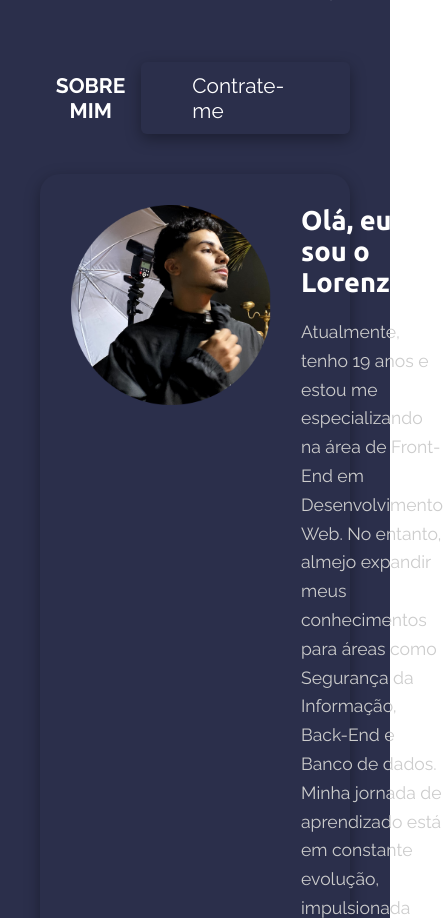
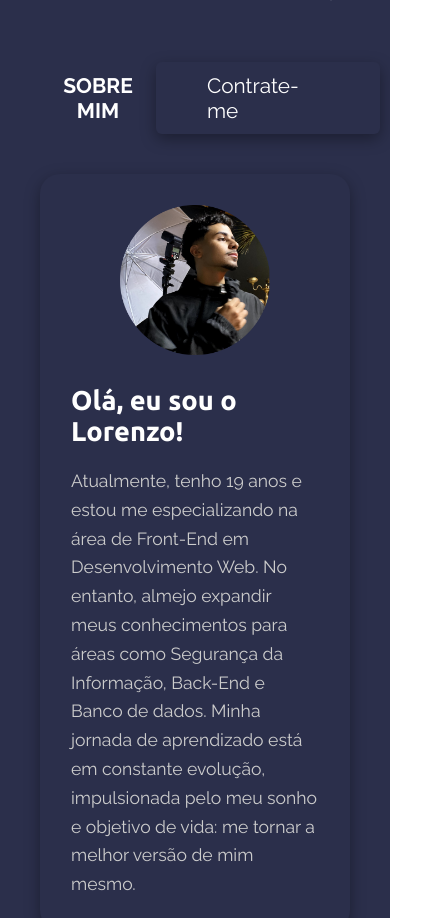
Before and after one commit to llorenzojorge/my-portfolio, a plain HTML site: page index.html in a window 390 px wide. Shown: the part 822-1740 px from the top of the page, 443 px wide, since content can reach past the window. Drawn offline with nearby package versions, Linux system fonts and the light colour scheme.

Commit message:
fix bug: sobre mim

```diff
--- a/estilos/style.css
+++ b/estilos/style.css
@@ -249,11 +249,11 @@ o h1 e h3 estavam bugados no celular, então ajustei tamanho e criei um texto pe
 */
 @media screen and (max-width: 540px) {
     header .textos-capa h1 {
-        font-size: 3rem;
+        font-size: 3.5rem;
     }
 
     header .textos-capa h3 {
-        font-size: 0.9rem;
+        font-size: 1.1rem;
     }
 
     header .textos-capa .h3pc {
@@ -263,4 +263,22 @@ o h1 e h3 estavam bugados no celular, então ajustei tamanho e criei um texto pe
     header .textos-capa .h3celular {
         display: flex;
     }
+
+        #sobre .card {
+        flex-direction: column;
+        align-items: center;
+    }
+
+    #sobre .card img {
+        max-width: 150px;
+        max-height: 150px;
+    }
+
+    #sobre .header, #caracteristicas .header {
+        display: flex;
+        justify-content: space-between;
+        align-items: center;
+        margin-bottom: 40px;
+        margin-right: -30px;
+    }
 }
```
